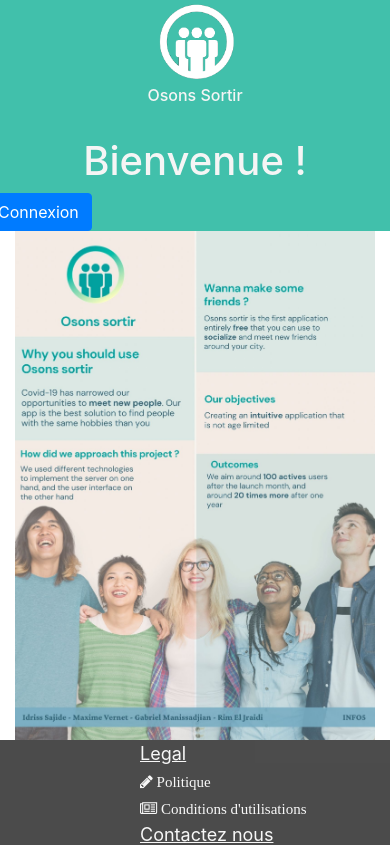
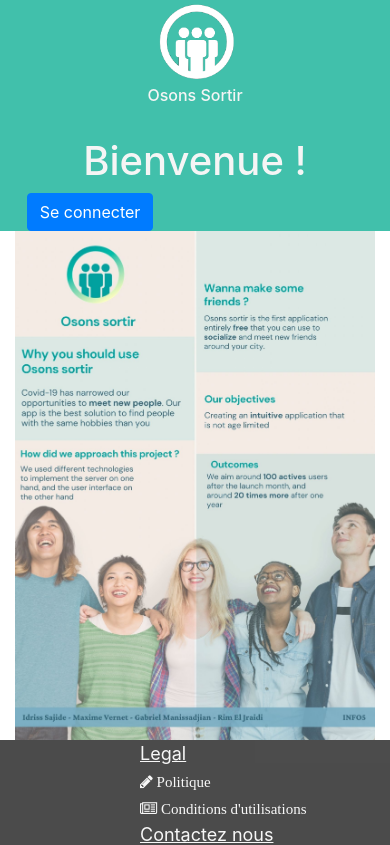
Before and after one commit to 2020-2021-PROJET-INFO5-G11/App, a Vue app in the folder client/: page / in a window 390 px wide. Shown: the top 845 px of the page. Built offline with nearby package versions, Linux system fonts and the light colour scheme.

Commit message:
issue with responsive header / navbar / footer not fixed yet

```diff
--- a/client/src/pages/reception.vue
+++ b/client/src/pages/reception.vue
@@ -11,9 +11,9 @@
           <h1> Bienvenue !</h1>
         </div>
 
-        <div class="connexion-1" >
+        <div class="connexion-1">
           <b-button variant=primary>
-            Connexion
+            Se connecter
           </b-button>
         </div>
       </div>
@@ -57,10 +57,9 @@ export default {
      text-align: center;
   }
 
-  .titre {
-  }
   .connexion-1 {
-    float : right;
      text-align: center;
+     width: 50%;
+     height : 100%
   }
 </style>
```
